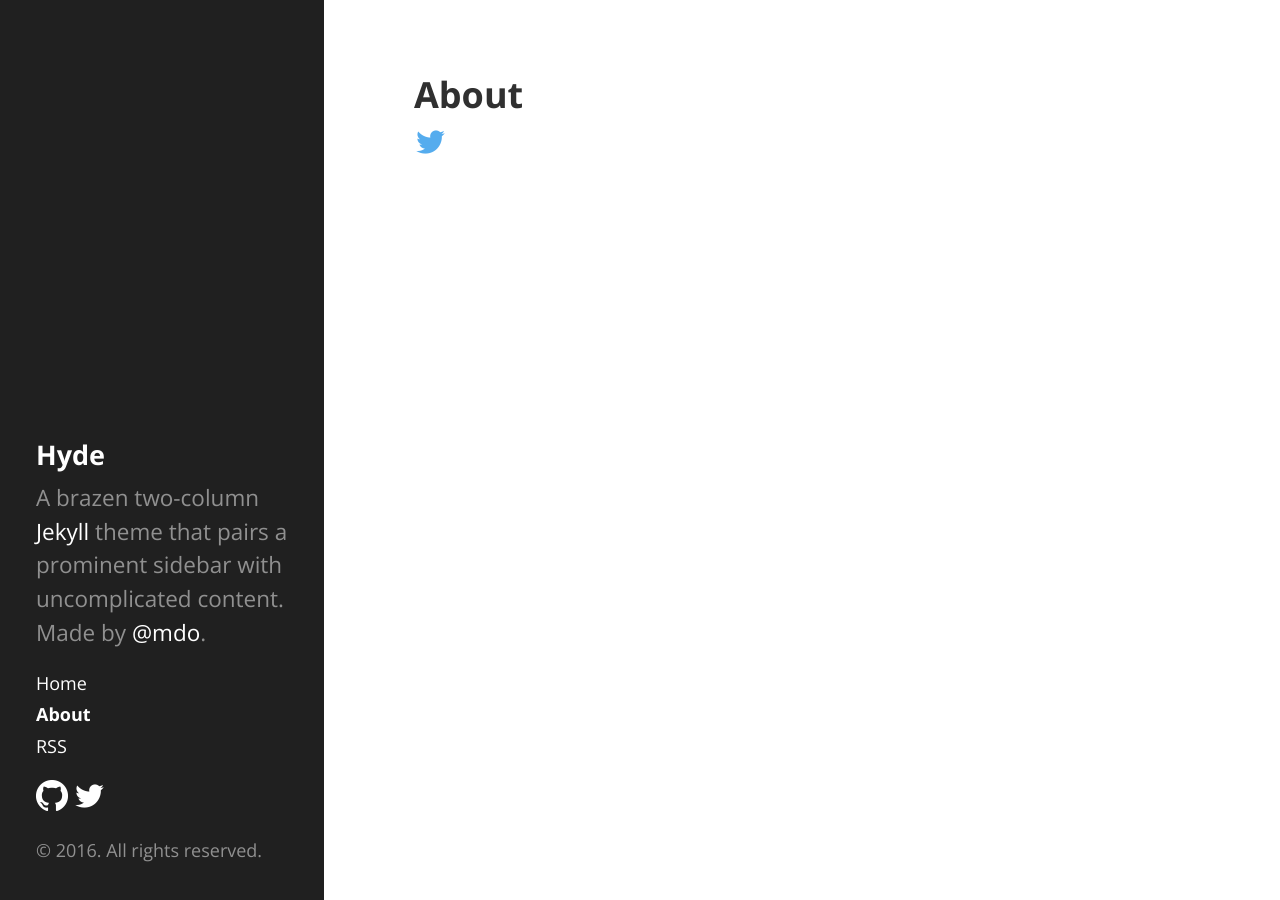
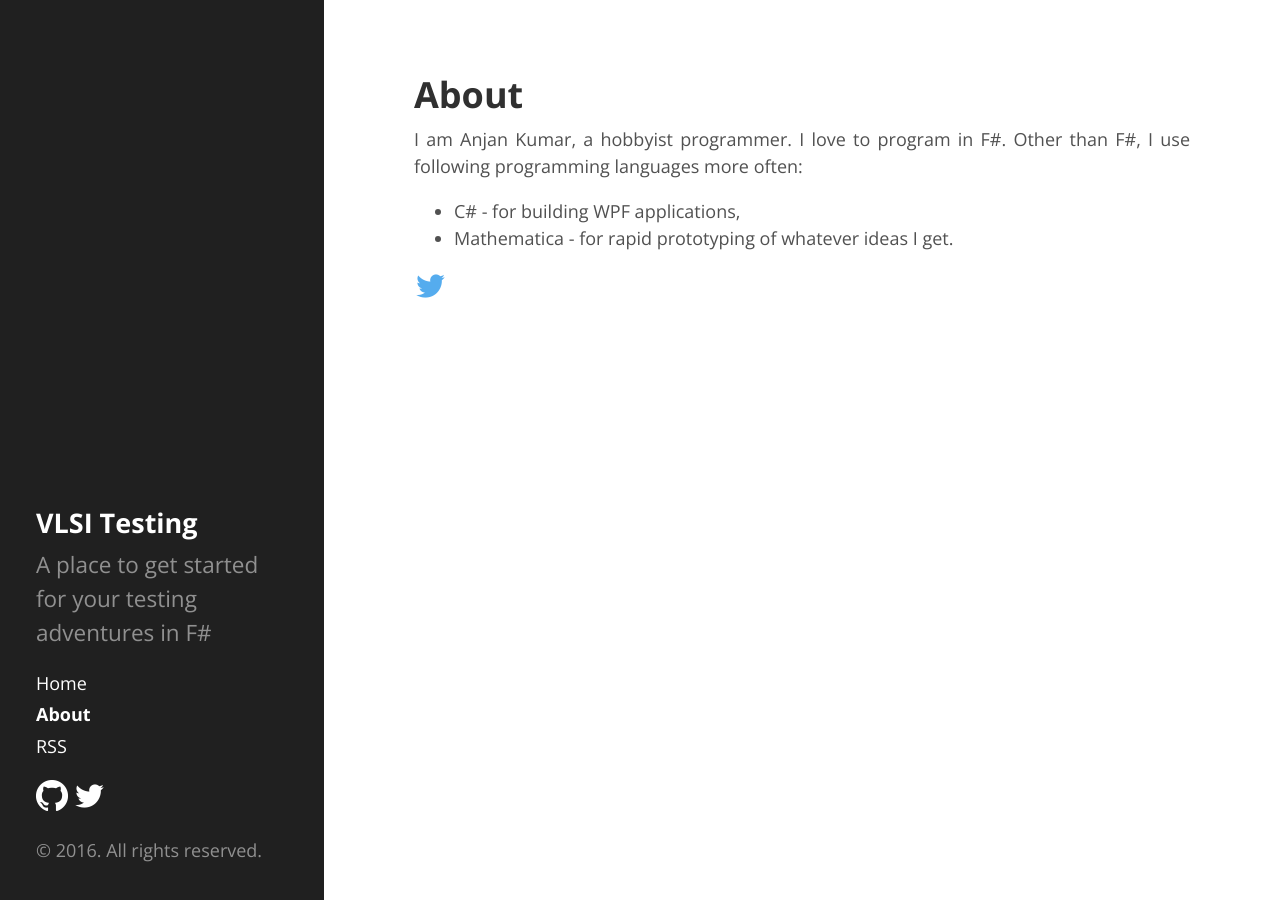
Before and after one commit to forki/VLSITestingBlog, a Jekyll site: the page built from about.md, in a window 1280 px wide. Built offline with Jekyll 4.4.1, drawn with Linux system fonts in a browser that asks for light colours; some web fonts are replaced; Markdown is read by kramdown in place of the engine named in the settings.

Commit message:
My first post in latent stage

```diff
--- a/_config.yml
+++ b/_config.yml
@@ -7,15 +7,15 @@ permalink:        pretty
 
 
 # Setup
-title:            Hyde
-tagline:          'A Jekyll theme'
-description:      'A brazen two-column <a href="http://jekyllrb.com" target="_blank">Jekyll</a> theme that pairs a prominent sidebar with uncomplicated content. Made by <a href="https://twitter.com/mdo" target="_blank">@mdo</a>.'
+title:            VLSI Testing
+tagline:          'F# |> Love'
+description:      'A place to get started for your testing adventures in F#'
 url:              http://hyde.getpoole.com
 baseurl:          /
 
 author:
-  name:           'Mark Otto'
-  url:            https://twitter.com/mdo
+  name:           'Anjan Kumar'
+  url:            https://twitter.com/pnsakanjankumar
 
 paginate:         5
 
@@ -29,5 +29,5 @@ gems:
 # Custom vars
 version:          2.1.0
 
-github:
-  repo:           https://github.com/poole/hyde
+#github:
+#  repo:           https://github.com/poole/hyde
--- a/about.md
+++ b/about.md
@@ -2,3 +2,6 @@
 layout: page
 title: About
 ---
+I am Anjan Kumar, a hobbyist programmer. I love to program in F#. Other than F#, I use following programming languages more often:
+* C# - for building WPF applications,
+* Mathematica - for rapid prototyping of whatever ideas I get.
```
Also changed, not shown: 11 other files.
